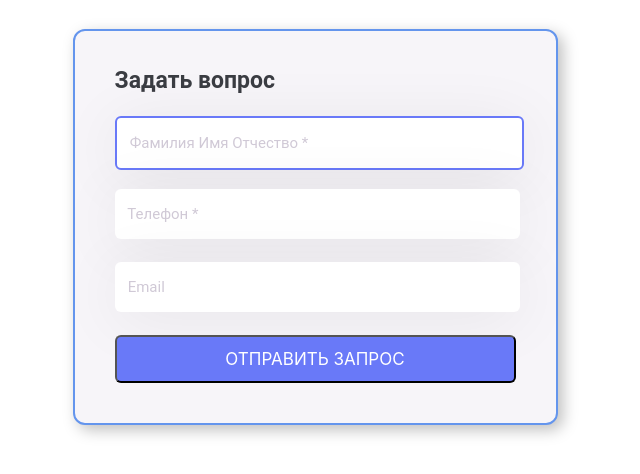
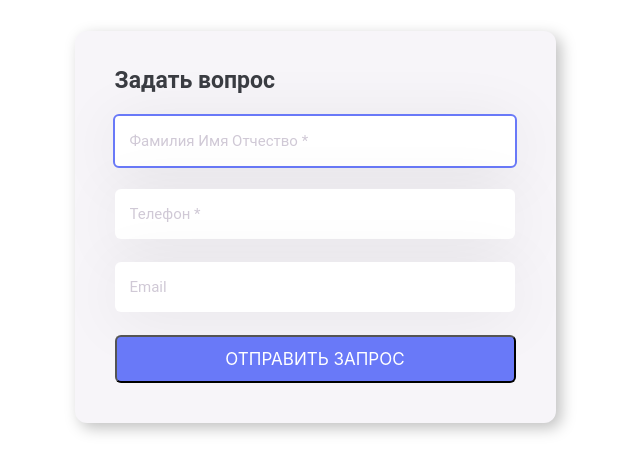
Before and after one commit to zweitesherz/dc-academy-test, a plain HTML site: page index.html in a window 1280 px wide. In both pictures the pointer is over the input "Фамилия Имя Отчество *". Shown: the whole page, without its empty margins (325-965 px from the left). Drawn offline with Linux system fonts and the light colour scheme.

Commit message:
fix inputs in hovers, delete parent hover

```diff
--- a/style.css
+++ b/style.css
@@ -58,12 +58,14 @@ body {
 
 #name{
     position: absolute;
-    width: 401px;
+    width: 383px;
     height: 48px;
     margin-left: 40px;
     margin-right: 40px;
     margin-top: 85px;
     border: none;
+
+    padding-left: 15px;
 
 
 
@@ -80,13 +82,15 @@ body {
 
 #phone {
     position: absolute;
-    width: 401px;
+    width: 383px;
     height: 48px;
     margin-left: 40px;
     margin-right: 40px;
     margin-top: 158px;
     background: #FFFFFF;
     border: none;
+
+    padding-left: 15px;
 
 
 
@@ -98,11 +102,13 @@ body {
 
 #email {
     position: absolute;
-    width: 401px;
+    width: 383px;
     height: 48px;
     margin-left: 40px;
     margin-right: 40px;
     margin-top: 231px;
+
+    padding-left: 15px;
 
     background: #FFFFFF;
     /* Dropshadow 1 */
@@ -142,6 +148,9 @@ body {
     border: 2px solid #6979F8;
     border-radius: 6px;
     -webkit-border-radius: 6px;
+    margin-top: 83px;
+    margin-left: 38px;
+
 
 }
 
@@ -149,14 +158,19 @@ body {
     border: 1px solid #854FC8;
     border-radius:6px;
     outline:none;
+    margin-top: 83px;
+    margin-left: 38px;
 
 }
 
 #phone:hover {
     border: 2px solid #6979F8;
     border-radius: 6px;
-    margin-top: 157px;
-    margin-left: 39px;
+    margin-left: 38px;
+
+    margin-top: 156px;
+
+
 }
 
 #phone:focus{
@@ -167,6 +181,8 @@ body {
 
 #email:hover {
     border: 2px solid #6979F8;
+    margin-left: 38px;
+    margin-top: 229px;
 }
 
 #email:focus {
@@ -180,10 +196,7 @@ body {
     height: 50px;
 }
 
-.form:hover {
-    border: 2px solid cornflowerblue;
-    margin-top: 29px;
-}
+
 
 input::placeholder {
     font-family: Roboto, sans-serif;
```
Also changed, not shown: index.html (+3 -3 lines).
